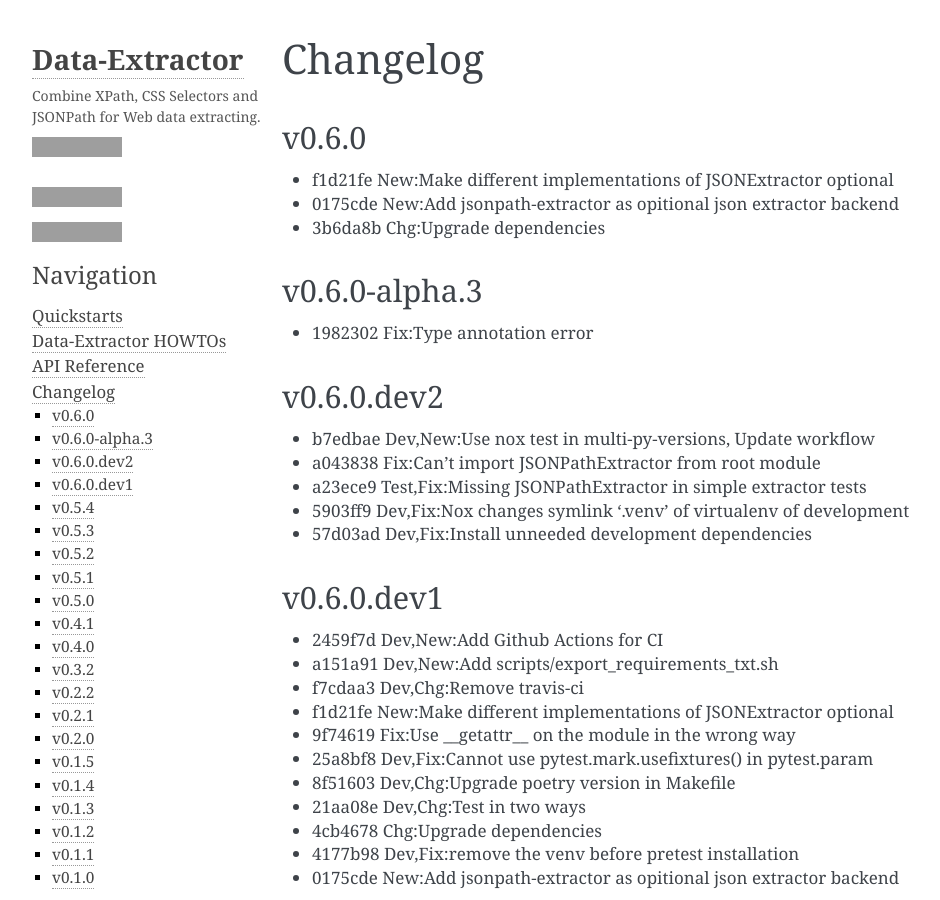
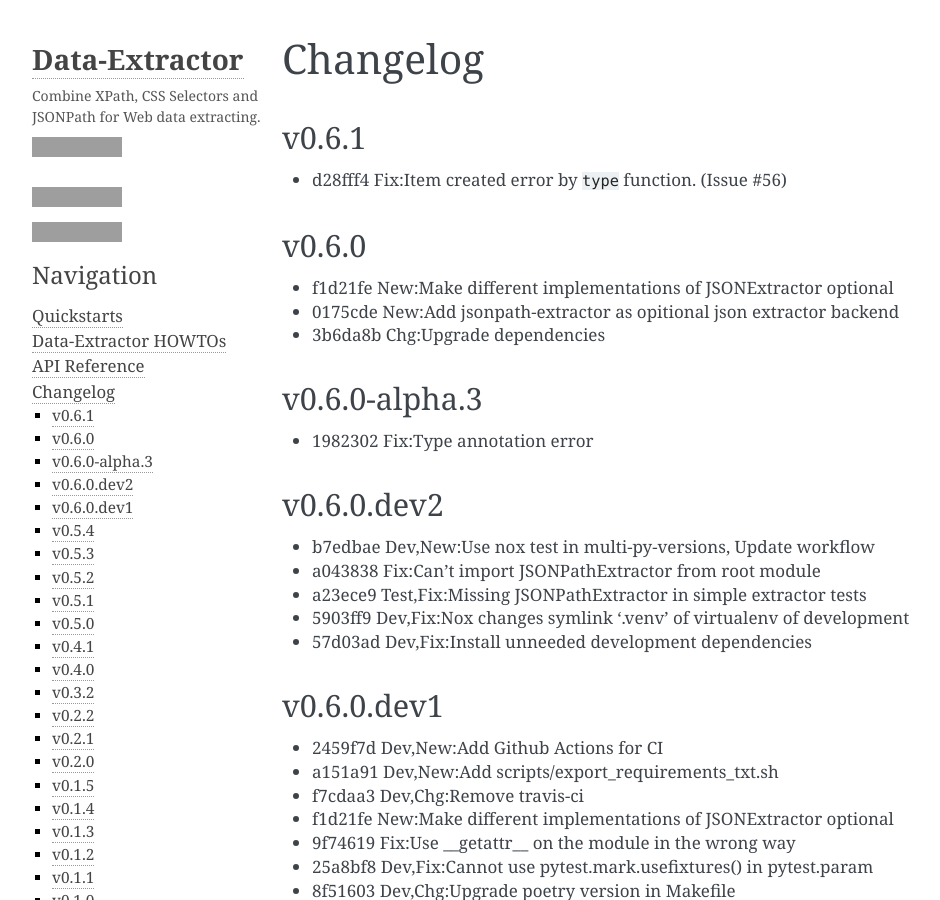
Before and after one commit to linw1995/data_extractor, a Sphinx documentation site: the page built from docs/source/changelog.rst, in a window 1280 px wide and 900 px high, cut to the strip 0-900 px from the top of the window. Shown: the whole strip, without its empty margins (106-1046 px from the left). Built offline with Sphinx 7.4.7, drawn with Linux system fonts in a browser that asks for light colours; grey boxes are pictures that could not be loaded.

Commit message:
Bump to v0.6.1
- d28fff4 Fix:Item created error by ``type`` function. (Issue #56)

```diff
--- a/README.rst
+++ b/README.rst
@@ -72,12 +72,10 @@ Usage
 Changelog
 <<<<<<<<<
 
-v0.6.0
+v0.6.1
 ~~~~~~
 
-- f1d21fe New:Make different implementations of JSONExtractor optional
-- 0175cde New:Add jsonpath-extractor as opitional json extractor backend
-- 3b6da8b Chg:Upgrade dependencies
+- d28fff4 Fix:Item created error by ``type`` function. (Issue #56)
 
 
 .. |license| image:: https://img.shields.io/github/license/linw1995/data_extractor.svg
--- a/docs/source/changelog.rst
+++ b/docs/source/changelog.rst
@@ -2,12 +2,10 @@
 Changelog
 =========
 
-v0.6.0
+v0.6.1
 ~~~~~~
 
-- f1d21fe New:Make different implementations of JSONExtractor optional
-- 0175cde New:Add jsonpath-extractor as opitional json extractor backend
-- 3b6da8b Chg:Upgrade dependencies
+- d28fff4 Fix:Item created error by ``type`` function. (Issue #56)
 
 .. include:: history.rst
     :start-line: 4
--- a/docs/source/history.rst
+++ b/docs/source/history.rst
@@ -1,6 +1,13 @@
 =======
 History
 =======
+
+v0.6.0
+~~~~~~
+
+- f1d21fe New:Make different implementations of JSONExtractor optional
+- 0175cde New:Add jsonpath-extractor as opitional json extractor backend
+- 3b6da8b Chg:Upgrade dependencies
 
 v0.6.0-alpha.3
 ~~~~~~~~~~~~~~
--- a/pyproject.toml
+++ b/pyproject.toml
@@ -1,6 +1,6 @@
 [tool.poetry]
 name = "data_extractor"
-version = "0.6.0"
+version = "0.6.1"
 license = "MIT"
 description = "Combine XPath, CSS Selectors and JSONPath for Web data extracting."
 authors = ["linw1995 <linw1995@icloud.com>"]
```
